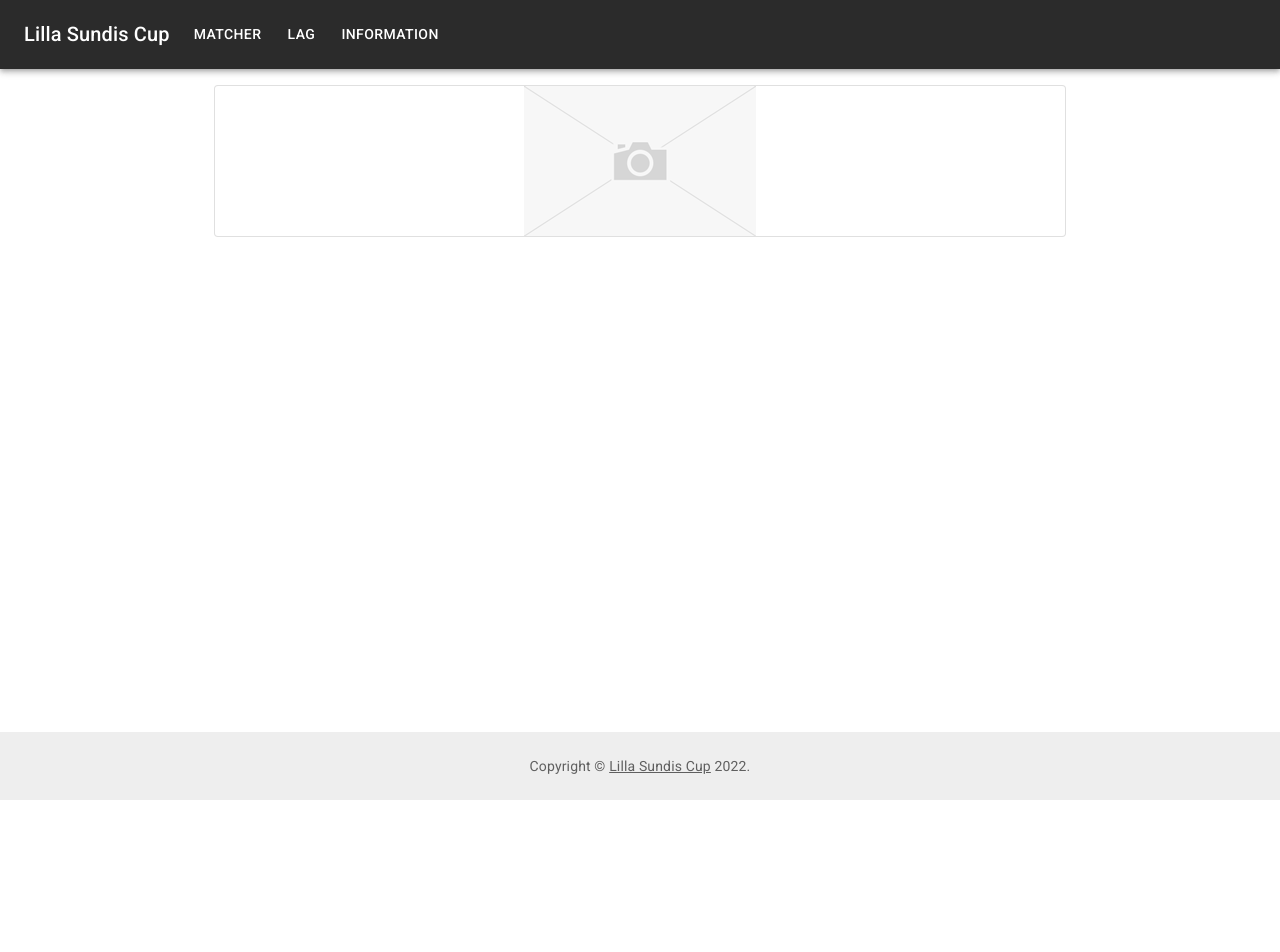
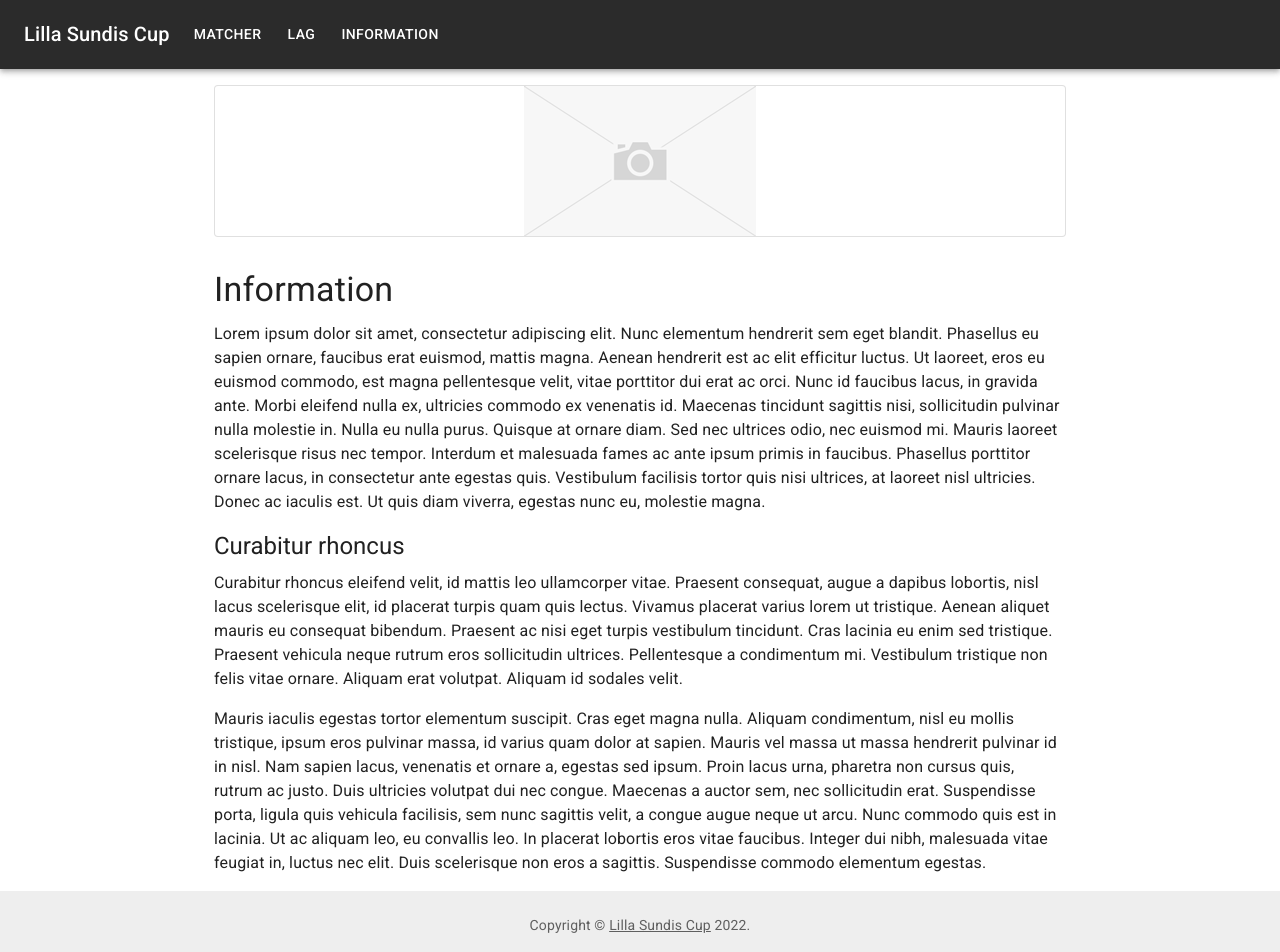
Before and after one commit to sasjo/lillasundiscup, a React (Create React App) app in the folder webapp/: page /info.html in a window 1280 px wide. Shown: the top 952 px of the page. Before the commit the page ends 800 px from the top, so only its background shows below. Built offline with nearby package versions, Linux system fonts and the light colour scheme.

Commit message:
feat: Add info placeholder page

```diff
--- a/webapp/src/App.js
+++ b/webapp/src/App.js
@@ -10,8 +10,8 @@ import theme from './theme';
 import Home from './Home';
 import GameSchedule from './GameSchedule';
 import Teams from './Teams';
-import WebSponsors from './sponsors/WebSponsors';
 import CarouselSponsors from './sponsors/CarouselSponsors';
+import Info from './Info';
 
 const queryClient = new QueryClient();
 
@@ -35,6 +35,7 @@ const App = () => {
                 <Route path="/" element={<Home/>}/>
                 <Route path="/matcher.html" element={<GameSchedule/>}/>
                 <Route path="/lag.html" element={<Teams/>}/>
+                <Route path="/info.html" element={<Info/>}/>
               </Routes>
             </main>
             <Footer/>
--- /dev/null
+++ b/webapp/src/Info.jsx
@@ -0,0 +1,46 @@
+import React from 'react';
+import Container from '@mui/material/Container';
+import Typography from '@mui/material/Typography';
+
+const Info = () => {
+  return (
+    <Container sx={{mt: 2, mb: 2}} maxWidth="md">
+      <Typography variant="h4" component="h1" gutterBottom>Information</Typography>
+      <Typography variant="body1" paragraph>
+        Lorem ipsum dolor sit amet, consectetur adipiscing elit. Nunc elementum hendrerit sem eget
+        blandit. Phasellus eu sapien ornare, faucibus erat euismod, mattis magna. Aenean hendrerit
+        est ac elit efficitur luctus. Ut laoreet, eros eu euismod commodo, est magna pellentesque
+        velit, vitae porttitor dui erat ac orci. Nunc id faucibus lacus, in gravida ante. Morbi
+        eleifend nulla ex, ultricies commodo ex venenatis id. Maecenas tincidunt sagittis nisi,
+        sollicitudin pulvinar nulla molestie in. Nulla eu nulla purus. Quisque at ornare diam. Sed
+        nec ultrices odio, nec euismod mi. Mauris laoreet scelerisque risus nec tempor. Interdum et
+        malesuada fames ac ante ipsum primis in faucibus. Phasellus porttitor ornare lacus, in
+        consectetur ante egestas quis. Vestibulum facilisis tortor quis nisi ultrices, at laoreet
+        nisl ultricies. Donec ac iaculis est. Ut quis diam viverra, egestas nunc eu, molestie magna.
+      </Typography>
+      <Typography variant="h5" component="h2" gutterBottom>Curabitur rhoncus</Typography>
+      <Typography variant="body1" paragraph>
+        Curabitur rhoncus eleifend velit, id mattis leo ullamcorper vitae. Praesent consequat, augue
+        a dapibus lobortis, nisl lacus scelerisque elit, id placerat turpis quam quis lectus.
+        Vivamus placerat varius lorem ut tristique. Aenean aliquet mauris eu consequat bibendum.
+        Praesent ac nisi eget turpis vestibulum tincidunt. Cras lacinia eu enim sed tristique.
+        Praesent vehicula neque rutrum eros sollicitudin ultrices. Pellentesque a condimentum mi.
+        Vestibulum tristique non felis vitae ornare. Aliquam erat volutpat. Aliquam id sodales
+        velit.
+      </Typography>
+      <Typography variant="body1" paragraph>
+        Mauris iaculis egestas tortor elementum suscipit. Cras eget magna nulla. Aliquam
+        condimentum, nisl eu mollis tristique, ipsum eros pulvinar massa, id varius quam dolor at
+        sapien. Mauris vel massa ut massa hendrerit pulvinar id in nisl. Nam sapien lacus, venenatis
+        et ornare a, egestas sed ipsum. Proin lacus urna, pharetra non cursus quis, rutrum ac justo.
+        Duis ultricies volutpat dui nec congue. Maecenas a auctor sem, nec sollicitudin erat.
+        Suspendisse porta, ligula quis vehicula facilisis, sem nunc sagittis velit, a congue augue
+        neque ut arcu. Nunc commodo quis est in lacinia. Ut ac aliquam leo, eu convallis leo. In
+        placerat lobortis eros vitae faucibus. Integer dui nibh, malesuada vitae feugiat in, luctus
+        nec elit. Duis scelerisque non eros a sagittis. Suspendisse commodo elementum egestas.
+      </Typography>
+    </Container>
+  );
+};
+
+export default Info;
```
